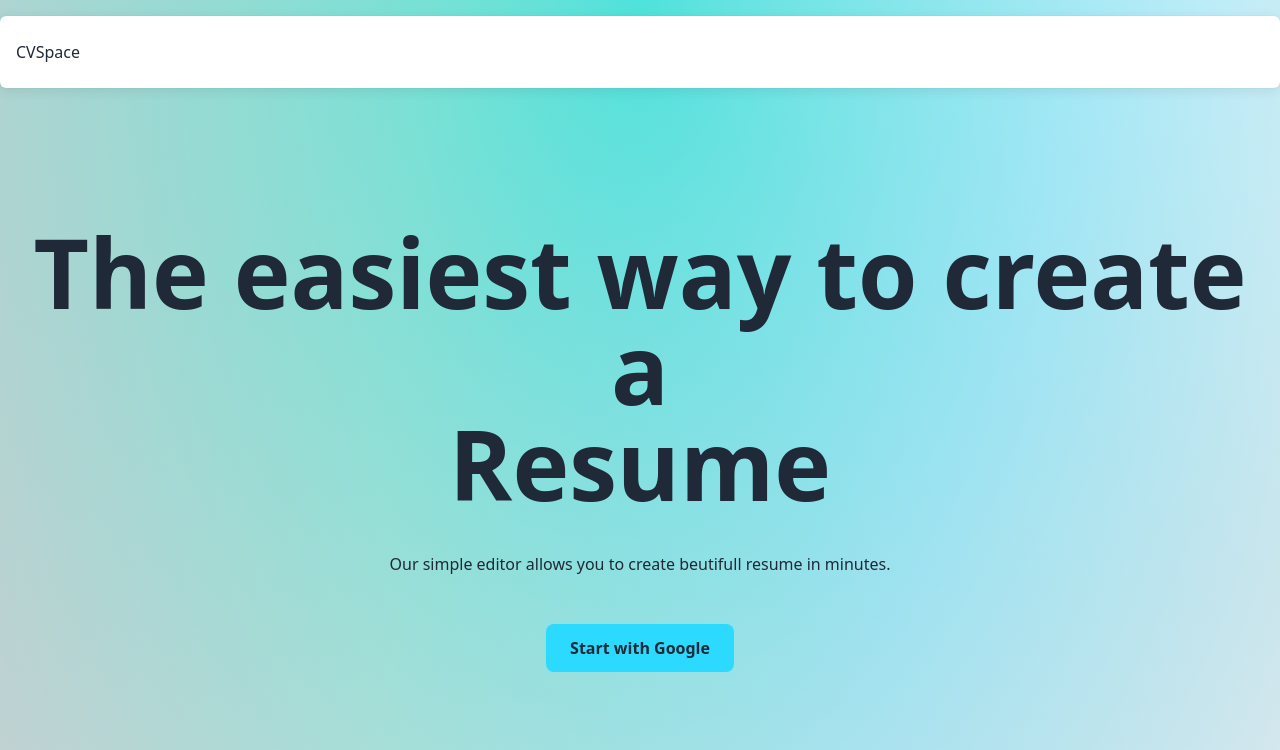
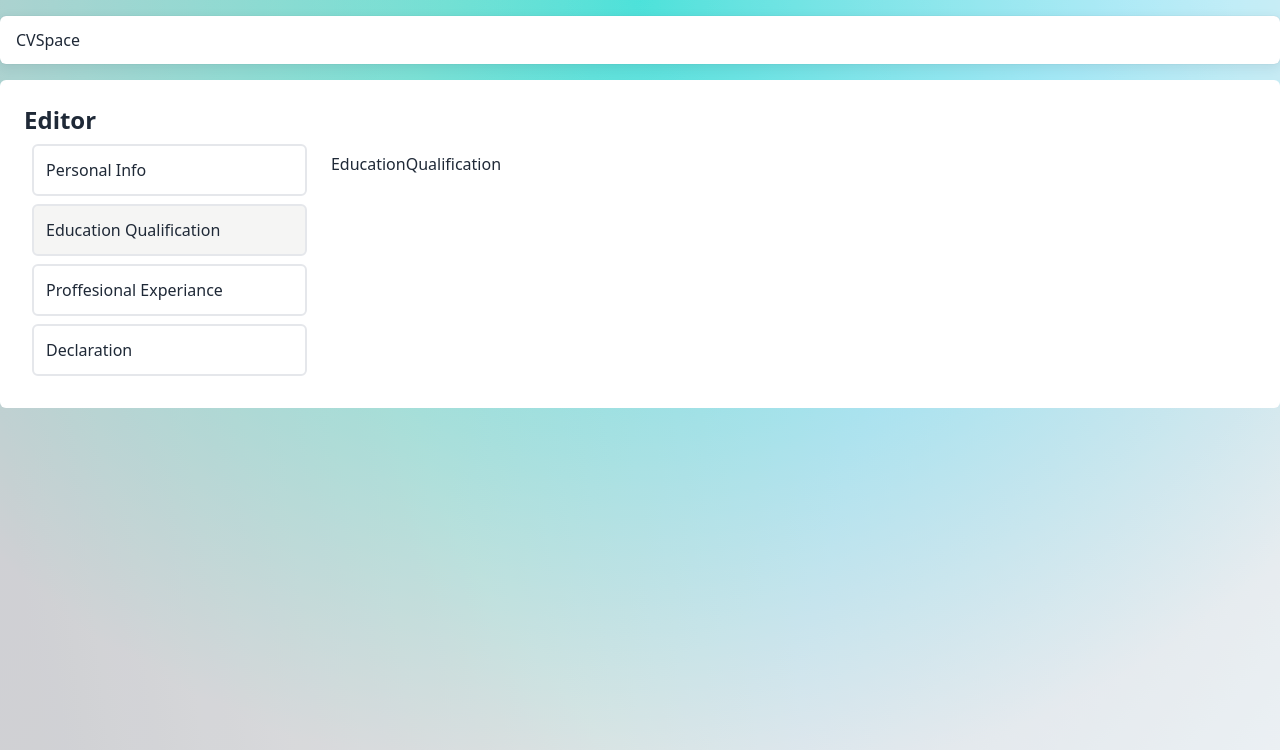
Before and after one commit to devpenzil/cvspace, a React (Create React App) app: page /editor/education-qualification in a window 1280 px wide. Shown: the top 750 px of the page. Built offline with nearby package versions, Linux system fonts and the light colour scheme; no server answers.

Commit message:
issue fix

```diff
--- a/src/App.tsx
+++ b/src/App.tsx
@@ -9,8 +9,7 @@ function App() {
       <Layout>
         <Routes>
           <Route element={<Home />} path="/" />
-          <Route element={<Editor />} path="/editor" />
-          <Route element={<Home />} path="*" />
+          <Route element={<Editor />} path="/editor/*" />
         </Routes>
       </Layout>
     </>
--- a/src/components/navbar/NavBar.tsx
+++ b/src/components/navbar/NavBar.tsx
@@ -1,11 +1,13 @@
 /* eslint-disable jsx-a11y/anchor-is-valid */
-import React, { useState } from "react";
+import React, { useEffect, useState } from "react";
 import "./Navbar.scss";
 import { onAuthStateChanged, signOut } from "firebase/auth";
 import { auth } from "../../firebase/firebase";
 import { toast } from "react-toastify";
+import { useLocation } from "react-router-dom";
 
 function NavBar() {
+  const location = useLocation();
   const [userData, Setuserdata] = useState<any>(null);
   const signout = () => {
     signOut(auth)
@@ -16,12 +18,17 @@ function NavBar() {
         console.log("error", error);
       });
   };
-  onAuthStateChanged(auth, (user) => {
-    user !== null ? Setuserdata(user) : Setuserdata(null);
-  });
+  useEffect(()=>{
+    onAuthStateChanged(auth, (user) => {
+      user !== null ? Setuserdata(user) : Setuserdata(null);
+    });
+  },[])
+
   return (
-    <div className=" w-full py-4 sticky top-0">
-      <div className="  px-4 py-6 rounded-md flex justify-between items-center bg-white mx-auto container nav">
+    <div
+      className={"w-full py-4 top-0 " + (location.pathname === "/" && "sticky")}
+    >
+      <div className="  px-4 py-3 rounded-md flex justify-between items-center bg-white mx-auto container nav">
         <div>CVSpace</div>
         <div>
           {userData && (
--- a/src/pages/editor/Editor.tsx
+++ b/src/pages/editor/Editor.tsx
@@ -1,16 +1,70 @@
 /* eslint-disable @typescript-eslint/no-unused-expressions */
-import React from "react";
-import { useNavigate } from "react-router-dom";
-import { onAuthStateChanged } from "firebase/auth";
-import { auth } from "../../firebase/firebase";
+
+import { Route, Routes } from "react-router-dom";
+import EducationQualification from "./blocks/EducationQualification";
+import PersonalInfo from "./blocks/PersonalInfo";
+import { useNavigate, useLocation } from "react-router-dom";
 
 function Editor() {
-  const navigation = useNavigate();
-  onAuthStateChanged(auth, (user) => {
-    user !== null ? null : navigation("/");
-  });
-
-  return <div>Editor</div>;
+  const navigate = useNavigate();
+  const location = useLocation();
+  const routes = [
+    {
+      name: "Personal Info",
+      active: location.pathname === "/editor/personal-info",
+      route: "/editor/personal-info",
+    },
+    {
+      name: "Education Qualification",
+      active: location.pathname === "/editor/education-qualification",
+      route: "/editor/education-qualification",
+    },
+    {
+      name: "Proffesional Experiance",
+      active: false,
+      route: "/editor/education-qualification",
+    },
+    {
+      name: "Declaration",
+      active: false,
+      route: "/editor/education-qualification",
+    },
+  ];
+  return (
+    <>
+      <div className="container mx-auto bg-white rounded-md p-6">
+        <div className="text-2xl font-bold">Editor</div>
+        <div className="flex">
+          <div className="w-96">
+            {routes.map((obj, i) => {
+              return (
+                <div
+                  key={i}
+                  className={
+                    "my-2 border-2 cursor-pointer mx-2 p-3 rounded-md " +
+                    (obj.active && "bg-stone-100")
+                  }
+                  onClick={() => navigate(obj.route)}
+                >
+                  {obj.name}
+                </div>
+              );
+            })}
+          </div>
+          <div className=" w-full px-4 py-4">
+            <Routes>
+              <Route path="/" element={<PersonalInfo />} />
+              <Route path="/personal-info" element={<PersonalInfo />} />
+              <Route
+                path="/education-qualification"
+                element={<EducationQualification />}
+              />
+            </Routes>
+          </div>
+        </div>
+      </div>
+    </>
+  );
 }
 
 export default Editor;
--- /dev/null
+++ b/src/pages/editor/blocks/EducationQualification.tsx
@@ -0,0 +1,9 @@
+import React from 'react'
+
+function EducationQualification() {
+  return (
+    <div>EducationQualification</div>
+  )
+}
+
+export default EducationQualification
--- /dev/null
+++ b/src/pages/editor/blocks/PersonalInfo.tsx
@@ -0,0 +1,9 @@
+import React from 'react'
+
+function PersonalInfo() {
+  return (
+    <div>PersonalInfo</div>
+  )
+}
+
+export default PersonalInfo
--- a/src/pages/home/Home.tsx
+++ b/src/pages/home/Home.tsx
@@ -8,7 +8,7 @@ import {
 import { auth } from "../../firebase/firebase";
 import { toast } from "react-toastify";
 import { useState } from "react";
-import { useNavigate } from "react-router-dom";
+import { useNavigate, Link } from "react-router-dom";
 function Home() {
   const navigation = useNavigate();
   const [userData, Setuserdata] = useState<any>(null);
@@ -39,12 +39,8 @@ function Home() {
         </div>
         <div className="text-center mt-12">
           {userData !== null ? (
-            <button
-              className="bg-[#2cd9ff] px-6 py-3 font-semibold rounded-lg"
-              onClick={() => navigation("/editor")}
-            >
-              Open Editor
-            </button>
+            <Link to={"/editor"}>
+            Open Editor</Link>
           ) : (
             <button
               className="bg-[#2cd9ff] px-6 py-3 font-semibold rounded-lg"
```
